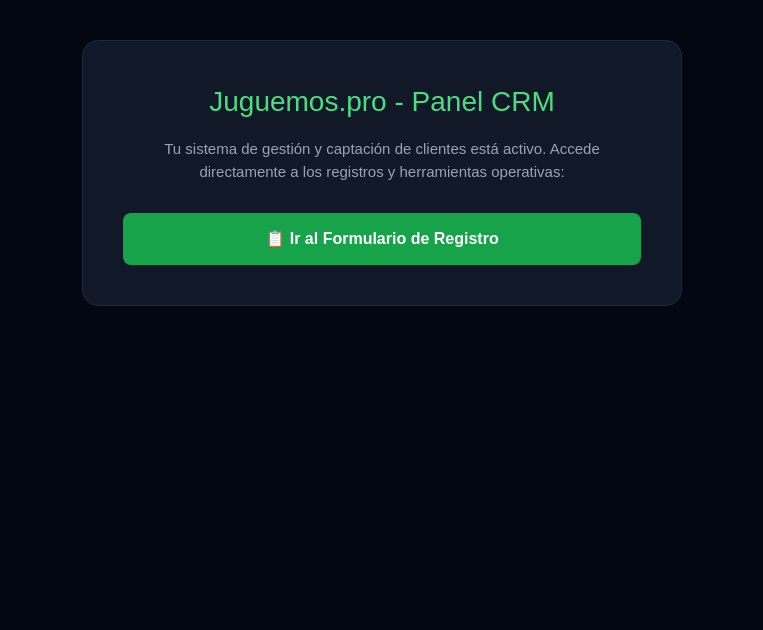
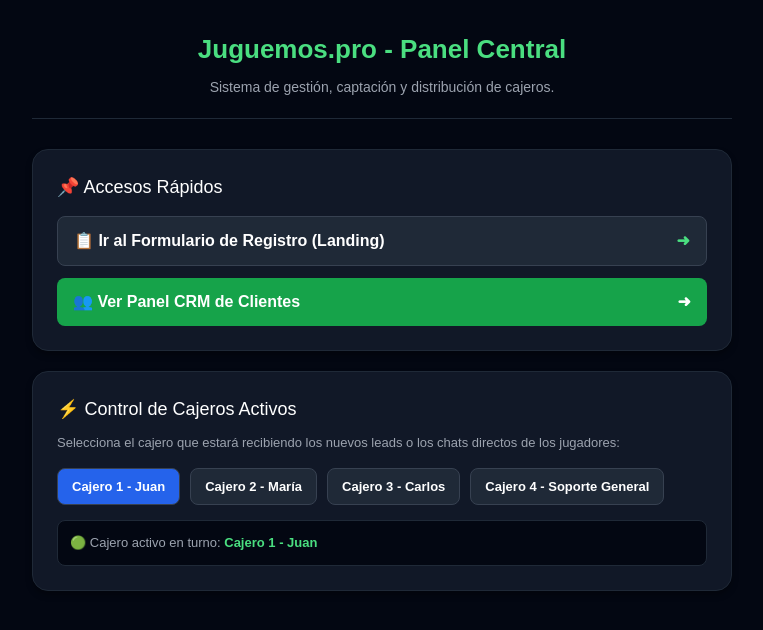
Before and after one commit to miguelencinaparedes/crm-juguemos-definitivo, a Next.js app: page / in a window 1280 px wide. Shown: the top 630 px of the page, without its empty margins (258-1021 px from the left). Built offline with nearby package versions, Linux system fonts and the light colour scheme.

Commit message:
Agregar botones y seccion de asignacion de cajeros

```diff
--- a/app/page.tsx
+++ b/app/page.tsx
@@ -1,19 +1,78 @@
+'use client';
+import { useState } from 'react';
+
 export default function Home() {
+  // Estado para simular la asignación de cajeros
+  const [cajeroSeleccionado, setCajeroSeleccionado] = useState('Cajero 1 - Juan');
+  const cajerosDisponibles = ['Cajero 1 - Juan', 'Cajero 2 - María', 'Cajero 3 - Carlos', 'Cajero 4 - Soporte General'];
+
   return (
-    <main style={{ padding: '40px', background: '#030712', color: '#fff', minHeight: '100vh', fontFamily: 'sans-serif', textAlign: 'center' }}>
-      <div style={{ maxWidth: '600px', margin: '0 auto', background: '#111827', padding: '40px', borderRadius: '16px', border: '1px solid #1f2937' }}>
-        <h1 style={{ color: '#4ade80', fontSize: '28px', marginBottom: '15px' }}>Juguemos.pro - Panel CRM</h1>
-        <p style={{ color: '#9ca3af', marginBottom: '30px', fontSize: '15px' }}>
-          Tu sistema de gestión y captación de clientes está activo. Accede directamente a los registros y herramientas operativas:
-        </p>
-        <div style={{ display: 'flex', flexDirection: 'column', gap: '15px' }}>
-          <a
-            href="/registro"
-            style={{ background: '#16a34a', color: '#fff', padding: '14px', borderRadius: '8px', fontWeight: 'bold', textDecoration: 'none', fontSize: '16px' }}
-          >
-            📋 Ir al Formulario de Registro
-          </a>
+    <main style={{ padding: '30px', background: '#030712', color: '#fff', minHeight: '100vh', fontFamily: 'sans-serif', display: 'flex', justifyContent: 'center' }}>
+      <div style={{ width: '100%', maxWidth: '700px' }}>
+
+        {/* Encabezado */}
+        <div style={{ textAlign: 'center', marginBottom: '30px', borderBottom: '1px solid #1f2937', paddingBottom: '20px' }}>
+          <h1 style={{ color: '#4ade80', fontSize: '26px', fontWeight: 'bold', margin: '0 0 8px 0' }}>Juguemos.pro - Panel Central</h1>
+          <p style={{ color: '#9ca3af', fontSize: '14px', margin: 0 }}>Sistema de gestión, captación y distribución de cajeros.</p>
         </div>
+
+        {/* Tarjeta de Navegación y Accesos */}
+        <div style={{ background: '#111827', border: '1px solid #1f2937', borderRadius: '16px', padding: '24px', marginBottom: '20px', boxShadow: '0 4px 6px rgba(0,0,0,0.3)' }}>
+          <h2 style={{ fontSize: '18px', color: '#fff', marginBottom: '15px' }}>📌 Accesos Rápidos</h2>
+          <div style={{ display: 'flex', flexDirection: 'column', gap: '12px' }}>
+            <a
+              href="/registro"
+              style={{ background: '#1f2937', color: '#fff', padding: '12px 16px', borderRadius: '8px', fontWeight: 'bold', textDecoration: 'none', display: 'flex', justifyContent: 'space-between', alignItems: 'center', border: '1px solid #374151' }}
+            >
+              <span>📋 Ir al Formulario de Registro (Landing)</span>
+              <span style={{ color: '#4ade80' }}>➜</span>
+            </a>
+
+            {/* Si tienes tu CRM en otra ruta como /crm o manejas la lista */}
+            <a
+              href="/registro"
+              style={{ background: '#16a34a', color: '#fff', padding: '12px 16px', borderRadius: '8px', fontWeight: 'bold', textDecoration: 'none', display: 'flex', justifyContent: 'space-between', alignItems: 'center' }}
+            >
+              <span>👥 Ver Panel CRM de Clientes</span>
+              <span>➜</span>
+            </a>
+          </div>
+        </div>
+
+        {/* Módulo de Asignación de Cajeros */}
+        <div style={{ background: '#111827', border: '1px solid #1f2937', borderRadius: '16px', padding: '24px', boxShadow: '0 4px 6px rgba(0,0,0,0.3)' }}>
+          <h2 style={{ fontSize: '18px', color: '#fff', marginBottom: '10px' }}>⚡ Control de Cajeros Activos</h2>
+          <p style={{ color: '#9ca3af', fontSize: '13px', marginBottom: '15px' }}>
+            Selecciona el cajero que estará recibiendo los nuevos leads o los chats directos de los jugadores:
+          </p>
+
+          <div style={{ display: 'flex', gap: '10px', flexWrap: 'wrap', marginBottom: '15px' }}>
+            {cajerosDisponibles.map((cajero, idx) => (
+              <button
+                key={idx}
+                onClick={() => setCajeroSeleccionado(cajero)}
+                style={{
+                  background: cajeroSeleccionado === cajero ? '#2563eb' : '#1f2937',
+                  color: '#fff',
+                  border: '1px solid #374151',
+                  padding: '8px 14px',
+                  borderRadius: '8px',
+                  fontSize: '13px',
+                  cursor: 'pointer',
+                  fontWeight: 'bold',
+                  transition: 'background 0.2s'
+                }}
+              >
+                {cajero}
+              </button>
+            ))}
+          </div>
+
+          <div style={{ background: '#030712', padding: '12px', borderRadius: '8px', border: '1px solid #1f2937', fontSize: '13px', color: '#9ca3af' }}>
+            🟢 Cajero activo en turno: <strong style={{ color: '#4ade80' }}>{cajeroSeleccionado}</strong>
+          </div>
+        </div>
+
       </div>
     </main>
   );
```
